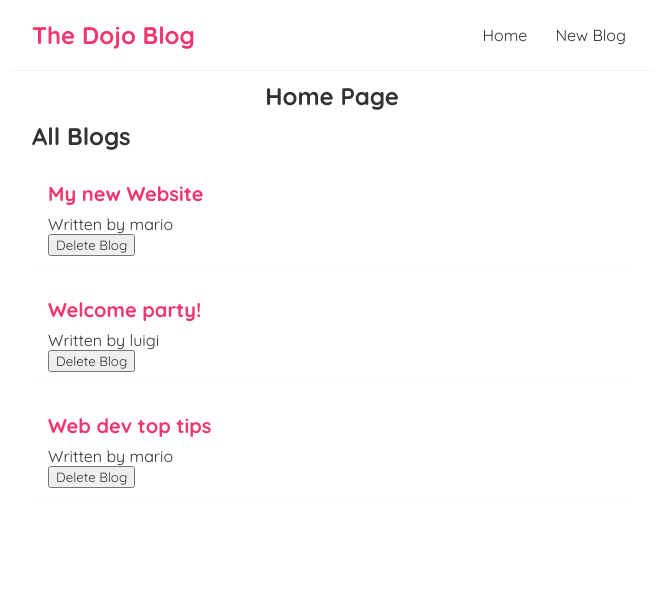
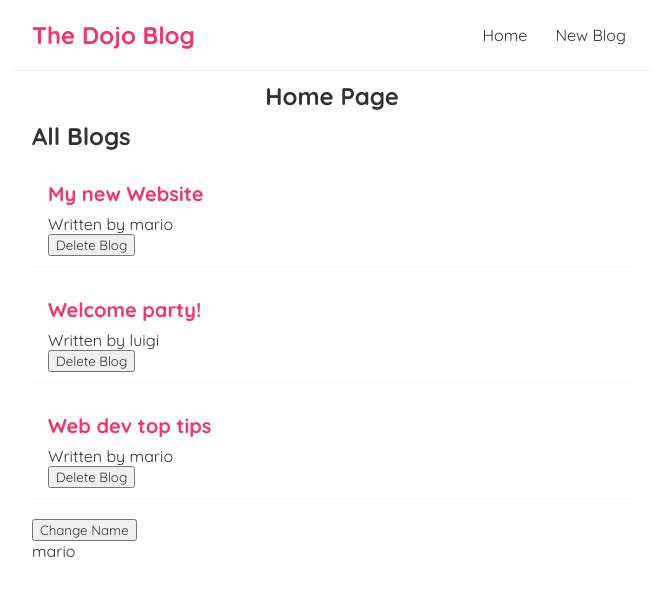
Before and after one commit to FaeizHamdard22/dojo-blog-1, a React (Create React App) app: page / in a window 1280 px wide. Shown: the top 596 px of the page, without its empty margins (308-964 px from the left). Built offline with nearby package versions, Linux system fonts and the light colour scheme.

Commit message:
data folder with db.json file added and also json-server package added to the project.

```diff
--- /dev/null
+++ b/data/db.json
@@ -0,0 +1,16 @@
+{
+    "blogs": [
+        {
+            "title": "My first blog",
+            "body": "lorem ipsum how you doing ",
+            "author": "mario",
+            "id": 1
+        },
+        {
+            "title": "Opening Party",
+            "body": "lorem ipsum how you doing ",
+            "author": "yoshi",
+            "id": 2
+        }
+    ]
+}
--- a/src/Home.js
+++ b/src/Home.js
@@ -1,4 +1,4 @@
-import {useState} from 'react';
+import {useState, useEffect} from 'react';
 import BlogList from './BlogList';
 
 const Home = () => {
@@ -8,15 +8,24 @@ const Home = () => {
     {title: 'Web dev top tips', body: "lorem ipsum...", author: "mario", id: 3},
   ]);
 
+  const [name, setName] = useState("mario");
+
   const handleDelete = (id) => {
     const newBlogs = blogs.filter((blog) => blog.id !== id);
     setBlogs(newBlogs);
   }
 
+  useEffect(() => {
+    console.log("useEffect ran");
+    console.log(blogs);
+  }, [name]);
+
   return (
     <div className="home">
       <h2 className='home-title'>Home Page</h2>
       <BlogList blogs={blogs} title="All Blogs" handleDelete={handleDelete} />
+      <button onClick={() => setName('luigi')}>Change Name</button>
+      <p>{name}</p>
     </div>
   );
 };
```
